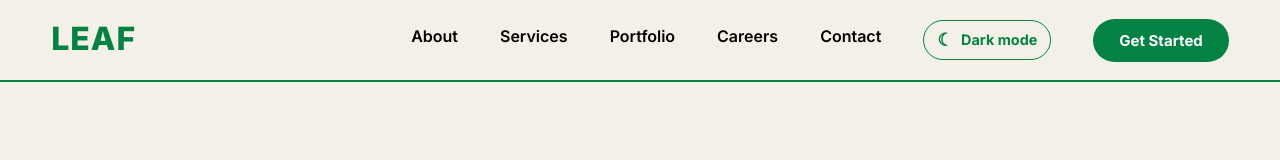
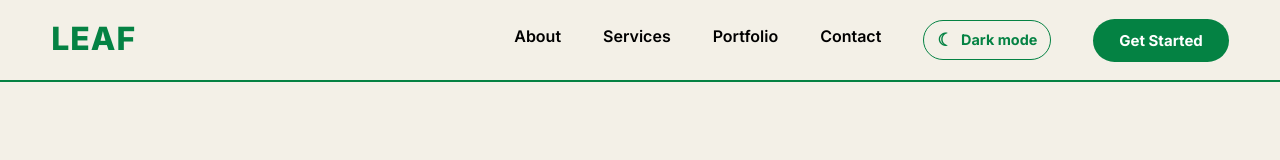
Before and after one commit to TheLeafAgency/The-LEAF-Agency, a Next.js app: page / in a window 1280 px wide. Shown: the top 160 px of the page. Built offline with nearby package versions, Linux system fonts and the light colour scheme.

Commit message:
Remove Careers links from navigation

```diff
--- a/components/Navbar.tsx
+++ b/components/Navbar.tsx
@@ -75,7 +75,6 @@ export default function Navbar() {
             </div>
           </div>
           <a href="/portfolio" className="nav-link">Portfolio</a>
-          <a href="/careers" className="nav-link">Careers</a>
           <a href="/#contact" className="nav-link">Contact</a>
           <ThemeToggle />
           <a
@@ -104,7 +103,6 @@ export default function Navbar() {
               </div>
             </div>
             <a href="/portfolio">Portfolio</a>
-            <a href="/careers">Careers</a>
             <a href="/#contact">Contact</a>
             <ThemeToggle />
             <a href="/get-started" className="mobile-nav-cta">Get Started</a>
```
